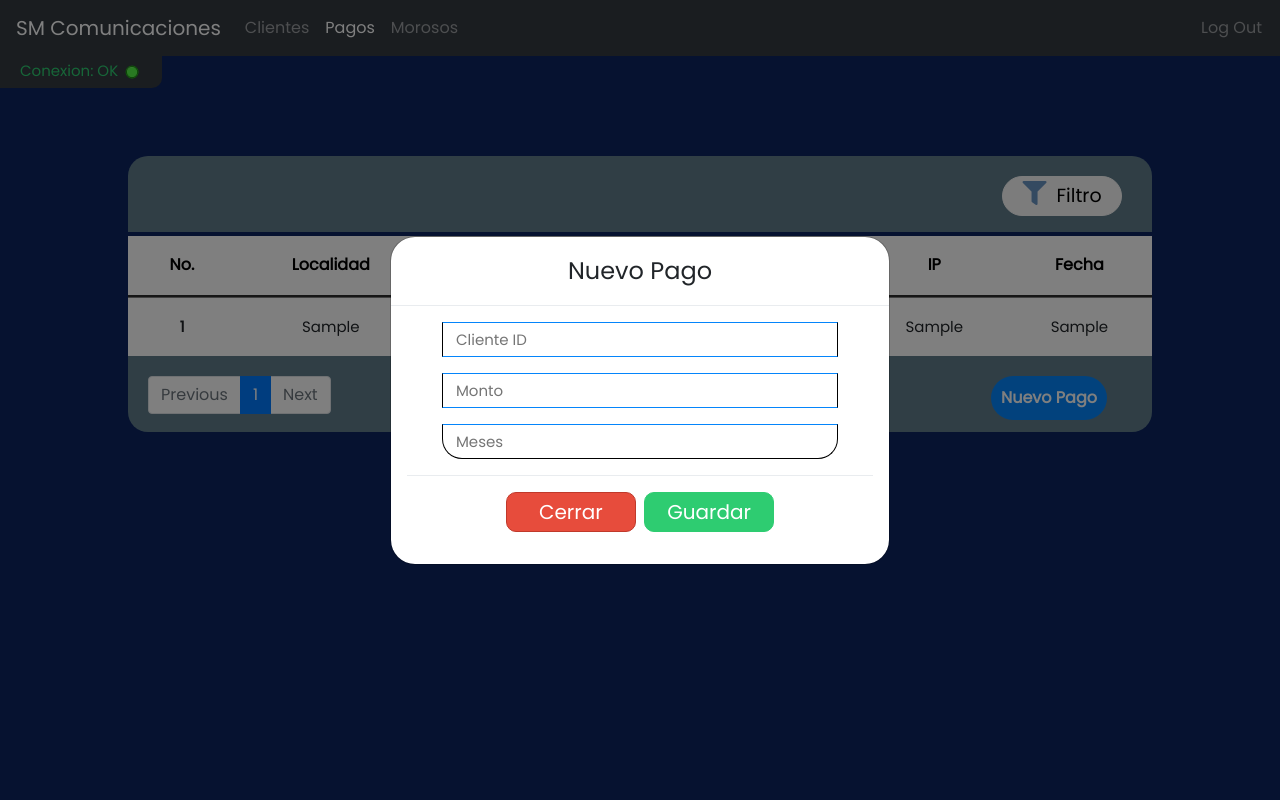
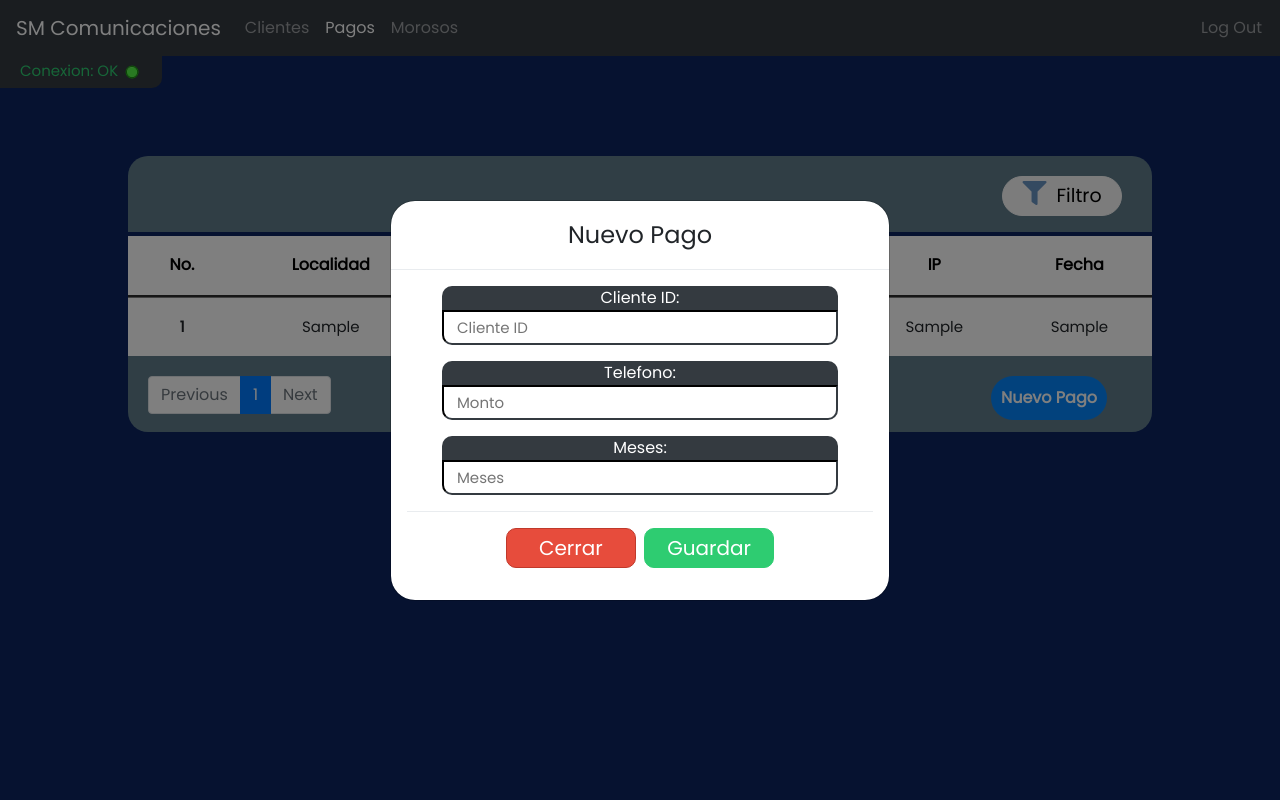
Before and after one commit to SantiagoH3/SM-Comunicaciones, a PHP site: page /pagos.php?pagina=1 in a window 1280 px wide, after a click on "Nuevo Pago". Run offline with PHP 8.4, Linux system fonts and the light colour scheme; a user stored in the database is signed in; tables that the repository leaves empty hold one stand-in row (values such as "Sample post"); some libraries are stand-ins or nearby versions.

Commit message:
Same modal style for both pages.

```diff
--- a/clientes.php
+++ b/clientes.php
@@ -210,9 +210,6 @@ $resultado_clientes = $sentencia_clientes->fetchAll();
                     </div>
                     <div class="modal-body">
                         <form action="altacliente.php" method="post">
-
-
-
                             <div class="form-group">
                                 <label class="label-edit">Nombre:</label>
                                 <input id="nombre" type="text" class="input-nc border-edit" name="nombre" placeholder="Nombre(s)" required="required">
@@ -233,9 +230,6 @@ $resultado_clientes = $sentencia_clientes->fetchAll();
                                 <input id="ip" type="text" class="input-nc border-edit" name="ip" placeholder="Dirección IP" required="required">
                                 <input type="hidden" name="id" value="'.$row[0].'">
                             </div>
-
-
-
                             <div class="modal-footer">
                                 <!-- <button type="button" id="limpiar-nc" class="btn-mnc btn-limpiar">Limpiar</button> -->
                                 <button type="button" class="btn-mnc btn-cerrar" data-dismiss="modal">Cerrar</button>
--- a/pagos.php
+++ b/pagos.php
@@ -163,13 +163,16 @@ $resultado_pagos = $sentencia_pagos->fetchAll();
                             <input id="localidad" type="text" class="input-nc nc-nombre border-nc" name="localidad" placeholder="Localidad" required="required">
                         </div> -->
                         <div class="form-group">
-                            <input id="nombre" type="text" class="input-nc nc-telefono border-nc" name="cliente_id" placeholder="Cliente ID" required="required">
+                            <label class="label-edit">Cliente ID:</label>
+                            <input id="nombre" type="text" class="input-nc nc-telefono border-edit" name="cliente_id" placeholder="Cliente ID" required="required">
                         </div>
                         <div class="form-group">
-                            <input type="text" class="input-nc nc-monto border-nc" name="monto" placeholder="Monto" required="required">
+                            <label class="label-edit">Telefono:</label>
+                            <input type="text" class="input-nc nc-monto border-edit" name="monto" placeholder="Monto" required="required">
                         </div>
                         <div class="form-group">
-                            <input id="meses" type="text" class="input-nc np-border" name="meses" placeholder="Meses" required="required">
+                            <label class="label-edit">Meses:</label>
+                            <input id="meses" type="text" class="input-nc border-edit" name="meses" placeholder="Meses" required="required">
                         </div>
                         <div class="modal-footer">
                             <!-- <button type="button" id="limpiar-nc" class="btn-mnc btn-limpiar">Limpiar</button> -->
```
